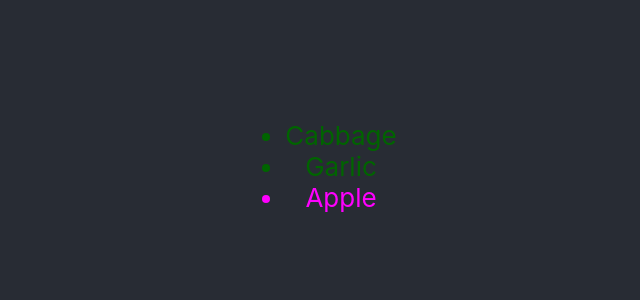
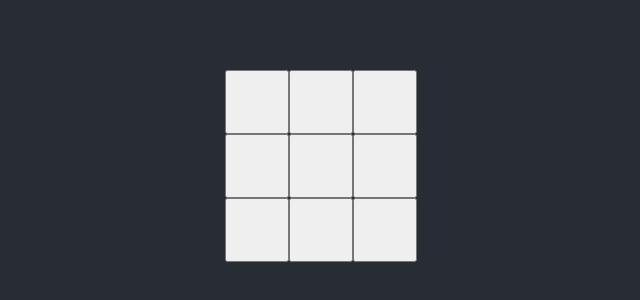
Before and after one commit to 2ITB-Dromtorp/Skoleoppgaver_Kristoffer_2023_2024, a React (Create React App) app in the folder react_intro/react_intro/: page / in a window 1280 px wide. Shown: the part 234-534 px from the top of the page, without its empty margins (319-959 px from the left). Built offline with nearby package versions, Linux system fonts and the light colour scheme.

Commit message:
working on react tik tak tok

```diff
--- a/react_intro/react_intro/src/App.js
+++ b/react_intro/react_intro/src/App.js
@@ -1,29 +1,40 @@
+import { StrictMode } from 'react';
+import { createRoot } from 'react-dom/client';
+import { useState } from 'react';
 import './App.css';
 
-const products = [
-  { title: 'Cabbage', isFruit: false, id: 1 },
-  { title: 'Garlic', isFruit: false, id: 2 },
-  { title: 'Apple', isFruit: true, id: 3 },
-];
+function Square() {
+  const [value, setValue] = useState(null);
+
+  function handleClick() {
+    setValue('X')
+  }
+
+  return <button className="square" onClick={handleClick}>{value}</button>;
+
+}
 
 function App() {
-
-  const listItems = products.map(product =>
-    <li
-      key={product.id}
-      style={{
-        color: product.isFruit ? 'magenta' : 'darkgreen'
-      }}
-    >
-      {product.title}
-    </li>
-  );
 
   return (
     <div className="App">
       <header className='App-header'>
 
-        <ul>{listItems}</ul>
+        <div className="board-row">
+          <Square />
+          <Square />
+          <Square />
+        </div>
+        <div className="board-row">
+          <Square />
+          <Square />
+          <Square />
+        </div>
+        <div className="board-row">
+          <Square />
+          <Square />
+          <Square />
+        </div>
 
       </header>
     </div>
```
